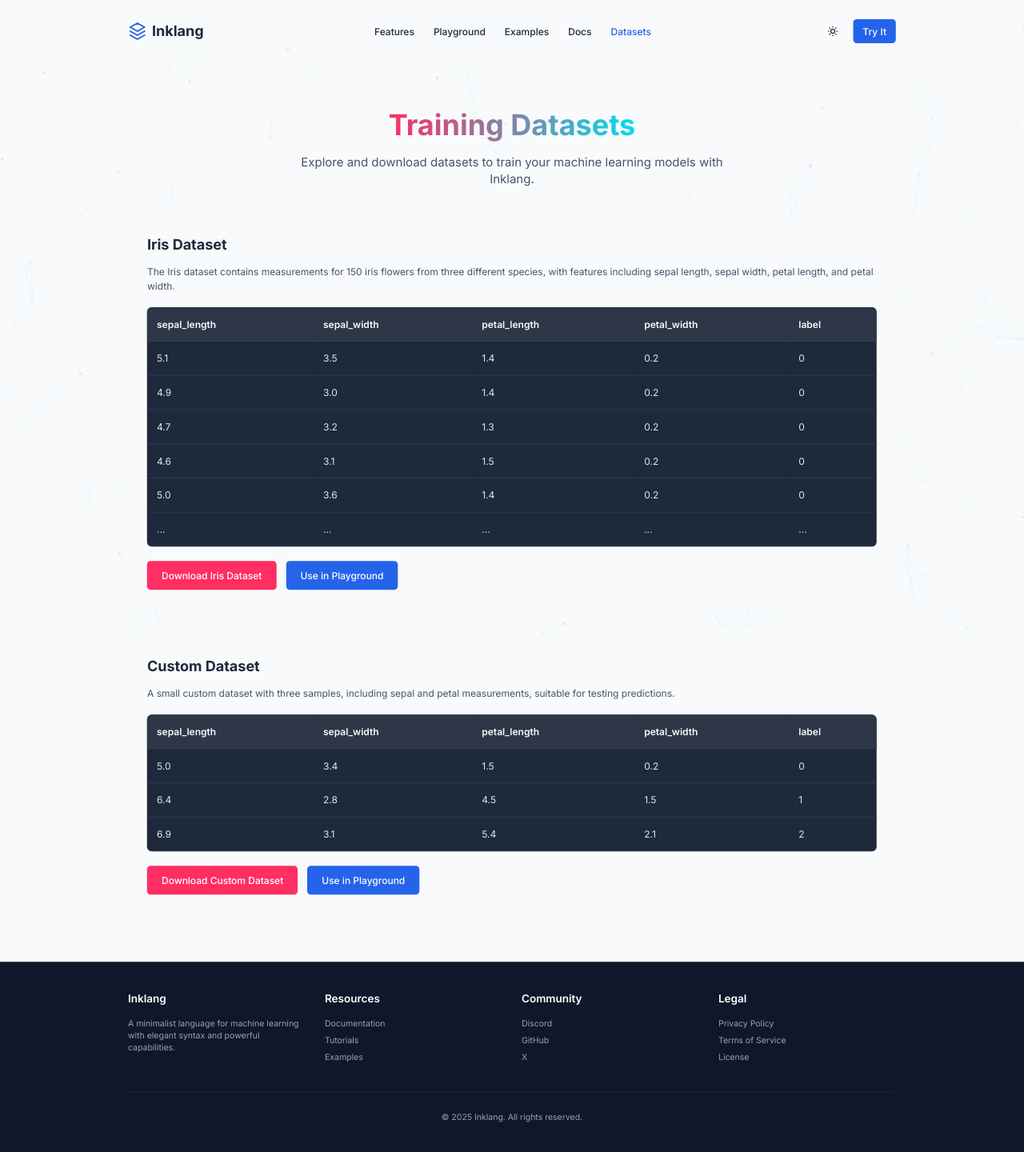
After one commit to aditya-manohar/inklang, a Flask app: page /datasets in a window 1280 px wide. The commit adds this page. Shown: the whole page at 80% size. Run offline with Flask 3, Linux system fonts and the light colour scheme; some libraries are stand-ins or nearby versions.

Commit message:
added datasets page

```diff
--- a/app.py
+++ b/app.py
@@ -30,6 +30,10 @@ def index():
 @app.route('/docs')
 def docs():
     return render_template('doc.html')
+
+@app.route('/datasets')
+def datasets():
+    return render_template('datasets.html')
 
 @app.route("/run", methods=["POST"])
 def run_code():
--- /dev/null
+++ b/templates/datasets.html
@@ -0,0 +1,413 @@
+<!doctype html>
+<html lang="en">
+
+<head>
+    <meta charset="utf-8" />
+    <meta name="viewport" content="width=device-width, initial-scale=1.0" />
+    <title>Inklang — Datasets for Training</title>
+    <script src="https://cdn.tailwindcss.com"></script>
+    <script src="https://cdnjs.cloudflare.com/ajax/libs/particles.js/2.0.0/particles.min.js"></script>
+    <script>
+        tailwind.config = {
+            darkMode: 'class',
+            theme: {
+                extend: {
+                    colors: {
+                        'inklang-primary': '#2563eb',
+                        'inklang-accent': '#7c3aed',
+                        'inklang-dark': '#0f172a',
+                        'inklang-light': '#f8fafc',
+                        'inklang-neon': '#FF2E63',
+                        'inklang-electric': '#00DDEB'
+                    },
+                    fontFamily: {
+                        'sans': ['Inter', 'sans-serif'],
+                        'mono': ['Fira Code', 'monospace'],
+                    },
+                    animation: {
+                        'fade-in': 'fadeIn 0.5s ease-out',
+                        'pulse-glow': 'pulseGlow 2s infinite',
+                    },
+                    keyframes: {
+                        fadeIn: {
+                            '0%': { opacity: '0' },
+                            '100%': { opacity: '1' },
+                        },
+                        pulseGlow: {
+                            '0%, 100%': { boxShadow: '0 0 10px #FF2E63' },
+                            '50%': { boxShadow: '0 0 20px #00DDEB' },
+                        },
+                    },
+                }
+            }
+        }
+    </script>
+    <link
+        href="https://fonts.googleapis.com/css2?family=Inter:wght@400;500;600;700&family=Fira+Code:wght@400;500&display=swap"
+        rel="stylesheet">
+    <style>
+        body {
+            transform: scale(0.75);
+            transform-origin: top left;
+            width: 133.33vw;
+            height: 133.33vh;
+            overflow-x: hidden;
+        }
+
+        .gradient-text {
+            background-clip: text;
+            -webkit-background-clip: text;
+            color: transparent;
+            background-image: linear-gradient(90deg, #FF2E63, #00DDEB);
+        }
+
+        html {
+            scroll-behavior: smooth;
+        }
+
+        .dataset-table {
+            background: #1e293b;
+            border-radius: 0.5rem;
+            overflow-x: auto;
+        }
+
+        .dataset-table table {
+            width: 100%;
+            border-collapse: collapse;
+        }
+
+        .dataset-table th,
+        .dataset-table td {
+            padding: 1rem;
+            text-align: left;
+            border-bottom: 1px solid #334155;
+        }
+
+        .dataset-table th {
+            background: #2d3748;
+            color: #f8fafc;
+            font-weight: 600;
+        }
+
+        .dataset-table td {
+            color: #e2e8f0;
+        }
+
+        .dataset-table::-webkit-scrollbar {
+            height: 8px;
+        }
+
+        .dataset-table::-webkit-scrollbar-track {
+            background: #1e293b;
+            border-radius: 4px;
+        }
+
+        .dataset-table::-webkit-scrollbar-thumb {
+            background: #FF2E63;
+            border-radius: 4px;
+        }
+
+        .dataset-table {
+            scrollbar-width: thin;
+            scrollbar-color: #FF2E63 #1e293b;
+        }
+
+        .btn-glow {
+            transition: transform 0.3s, box-shadow 0.3s;
+        }
+
+        .btn-glow:hover {
+            transform: translateY(-2px);
+            box-shadow: 0 0 20px rgba(255, 46, 99, 0.5);
+        }
+
+        #particles-js {
+            position: fixed;
+            width: 100%;
+            height: 100%;
+            z-index: -1;
+            opacity: 0.3;
+        }
+    </style>
+</head>
+
+<body class="min-h-screen font-sans text-slate-800 dark:text-slate-200 bg-inklang-light dark:bg-inklang-dark">
+    <div id="particles-js"></div>
+    <header class="py-8 px-4 relative">
+        <div class="container mx-auto flex justify-between items-center">
+            <a href="/">
+                <div class="flex items-center space-x-2">
+                    <svg class="w-8 h-8 text-inklang-primary" viewBox="0 0 24 24" fill="none"
+                        xmlns="http://www.w3.org/2000/svg">
+                        <path d="M12 2L3 7L12 12L21 7L12 2Z" stroke="currentColor" stroke-width="2"
+                            stroke-linecap="round" stroke-linejoin="round" />
+                        <path d="M3 12L12 17L21 12" stroke="currentColor" stroke-width="2" stroke-linecap="round"
+                            stroke-linejoin="round" />
+                        <path d="M3 17L12 22L21 17" stroke="currentColor" stroke-width="2" stroke-linecap="round"
+                            stroke-linejoin="round" />
+                    </svg>
+                    <h1 class="text-2xl font-bold">Inklang</h1>
+                </div>
+            </a>
+            <nav class="hidden md:flex space-x-8">
+                <a href="/#features" class="font-medium hover:text-inklang-primary transition-colors">Features</a>
+                <a href="/#playground" class="font-medium hover:text-inklang-primary transition-colors">Playground</a>
+                <a href="/#examples" class="font-medium hover:text-inklang-primary transition-colors">Examples</a>
+                <a href="/docs" class="font-medium hover:text-inklang-primary transition-colors">Docs</a>
+                <a href="/datasets" class="font-medium text-inklang-primary">Datasets</a>
+            </nav>
+            <div class="flex items-center space-x-4">
+                <button id="themeToggle"
+                    class="p-2 rounded-md hover:bg-slate-200 dark:hover:bg-slate-700 transition-colors">
+                    <svg id="themeIcon" class="w-5 h-5" fill="none" stroke="currentColor" viewBox="0 0 24 24">
+                        <path stroke-linecap="round" stroke-linejoin="round" stroke-width="2"
+                            d="M12 3v1m0 16v1m9-9h-1M4 12H3m15.364 6.364l-.707-.707M6.343 6.343l-.707-.707m12.728 0l-.707.707M6.343 17.657l-.707.707M16 12a4 4 0 11-8 0 4 4 0 018 0z" />
+                    </svg>
+                </button>
+                <a href="/index.html#playground"
+                    class="px-4 py-2 bg-inklang-primary text-white rounded-md font-medium hover:bg-blue-700 transition-colors">Try
+                    It</a>
+            </div>
+        </div>
+    </header>
+
+    <section class="py-20 px-4">
+        <div class="container mx-auto max-w-7xl">
+            <h1 class="text-4xl md:text-5xl font-bold text-center mb-6">
+                <span class="gradient-text">Training Datasets</span>
+            </h1>
+            <p class="text-xl text-slate-600 dark:text-slate-400 mb-12 max-w-3xl mx-auto text-center">
+                Explore and download datasets to train your machine learning models with Inklang.
+            </p>
+
+            <div class="grid grid-cols-1 gap-12">
+                <!-- Iris Dataset -->
+                <div class="bg-slate-50 dark:bg-slate-800 p-8 rounded-xl">
+                    <h2 class="text-2xl font-bold mb-4">Iris Dataset</h2>
+                    <p class="text-slate-600 dark:text-slate-400 mb-6">
+                        The Iris dataset contains measurements for 150 iris flowers from three different species, with
+                        features including sepal length, sepal width, petal length, and petal width.
+                    </p>
+                    <div class="dataset-table mb-6">
+                        <table>
+                            <thead>
+                                <tr>
+                                    <th>sepal_length</th>
+                                    <th>sepal_width</th>
+                                    <th>petal_length</th>
+                                    <th>petal_width</th>
+                                    <th>label</th>
+                                </tr>
+                            </thead>
+                            <tbody>
+                                <tr>
+                                    <td>5.1</td>
+                                    <td>3.5</td>
+                                    <td>1.4</td>
+                                    <td>0.2</td>
+                                    <td>0</td>
+                                </tr>
+                                <tr>
+                                    <td>4.9</td>
+                                    <td>3.0</td>
+                                    <td>1.4</td>
+                                    <td>0.2</td>
+                                    <td>0</td>
+                                </tr>
+                                <tr>
+                                    <td>4.7</td>
+                                    <td>3.2</td>
+                                    <td>1.3</td>
+                                    <td>0.2</td>
+                                    <td>0</td>
+                                </tr>
+                                <tr>
+                                    <td>4.6</td>
+                                    <td>3.1</td>
+                                    <td>1.5</td>
+                                    <td>0.2</td>
+                                    <td>0</td>
+                                </tr>
+                                <tr>
+                                    <td>5.0</td>
+                                    <td>3.6</td>
+                                    <td>1.4</td>
+                                    <td>0.2</td>
+                                    <td>0</td>
+                                </tr>
+                                <tr>
+                                    <td>...</td>
+                                    <td>...</td>
+                                    <td>...</td>
+                                    <td>...</td>
+                                    <td>...</td>
+                                </tr>
+                                <!-- Display only a preview to keep it concise -->
+                            </tbody>
+                        </table>
+                    </div>
+                    <div class="flex flex-col sm:flex-row gap-4">
+                        <a href="/uploads/iris.csv" download
+                            class="px-6 py-3 bg-inklang-neon text-white rounded-md font-medium hover:bg-pink-600 transition-colors btn-glow">
+                            Download Iris Dataset
+                        </a>
+                        <a href="/#playground"
+                            class="load-dataset-btn px-6 py-3 bg-inklang-primary text-white rounded-md font-medium hover:bg-blue-700 transition-colors"
+                            data-example="iris_randomforest.inkl">
+                            Use in Playground
+                        </a>
+                    </div>
+                </div>
+
+                <!-- Custom Dataset -->
+                <div class="bg-slate-50 dark:bg-slate-800 p-8 rounded-xl">
+                    <h2 class="text-2xl font-bold mb-4">Custom Dataset</h2>
+                    <p class="text-slate-600 dark:text-slate-400 mb-6">
+                        A small custom dataset with three samples, including sepal and petal measurements, suitable for
+                        testing predictions.
+                    </p>
+                    <div class="dataset-table mb-6">
+                        <table>
+                            <thead>
+                                <tr>
+                                    <th>sepal_length</th>
+                                    <th>sepal_width</th>
+                                    <th>petal_length</th>
+                                    <th>petal_width</th>
+                                    <th>label</th>
+                                </tr>
+                            </thead>
+                            <tbody>
+                                <tr>
+                                    <td>5.0</td>
+                                    <td>3.4</td>
+                                    <td>1.5</td>
+                                    <td>0.2</td>
+                                    <td>0</td>
+                                </tr>
+                                <tr>
+                                    <td>6.4</td>
+                                    <td>2.8</td>
+                                    <td>4.5</td>
+                                    <td>1.5</td>
+                                    <td>1</td>
+                                </tr>
+                                <tr>
+                                    <td>6.9</td>
+                                    <td>3.1</td>
+                                    <td>5.4</td>
+                                    <td>2.1</td>
+                                    <td>2</td>
+                                </tr>
+                            </tbody>
+                        </table>
+                    </div>
+                    <div class="flex flex-col sm:flex-row gap-4">
+                        <a href="/data/custom.csv" download
+                            class="px-6 py-3 bg-inklang-neon text-white rounded-md font-medium hover:bg-pink-600 transition-colors btn-glow">
+                            Download Custom Dataset
+                        </a>
+                        <a href="/index.html#playground"
+                            class="load-dataset-btn px-6 py-3 bg-inklang-primary text-white rounded-md font-medium hover:bg-blue-700 transition-colors"
+                            data-example="load_predict.inkl">
+                            Use in Playground
+                        </a>
+                    </div>
+                </div>
+            </div>
+        </div>
+    </section>
+
+    <footer class="py-12 px-4 bg-slate-900 text-slate-400">
+        <div class="container mx-auto">
+            <div class="grid grid-cols-1 md:grid-cols-4 gap-8">
+                <div>
+                    <h3 class="text-lg font-semibold text-white mb-4">Inklang</h3>
+                    <p class="text-sm">
+                        A minimalist language for machine learning with elegant syntax and powerful capabilities.
+                    </p>
+                </div>
+                <div>
+                    <h3 class="text-lg font-semibold text-white mb-4">Resources</h3>
+                    <ul class="space-y-2 text-sm">
+                        <li><a href="/docs" class="hover:text-white transition-colors">Documentation</a></li>
+                        <li><a href="/tutorials" class="hover:text-white transition-colors">Tutorials</a></li>
+                        <li><a href="/index.html#examples" class="hover:text-white transition-colors">Examples</a></li>
+                    </ul>
+                </div>
+                <div>
+                    <h3 class="text-lg font-semibold text-white mb-4">Community</h3>
+                    <ul class="space-y-2 text-sm">
+                        <li><a href="/discord" class="hover:text-white transition-colors" target="_blank">Discord</a>
+                        </li>
+                        <li><a href="https://github.com/aditya-manohar/inklang" target="_blank"
+                                class="hover:text-white transition-colors">GitHub</a></li>
+                        <li><a href="https://x.com/ManoharAdi36395" class="hover:text-white transition-colors"
+                                target="_blank">X</a></li>
+                    </ul>
+                </div>
+                <div>
+                    <h3 class="text-lg font-semibold text-white mb-4">Legal</h3>
+                    <ul class="space-y-2 text-sm">
+                        <li><a href="/privacy" class="hover:text-white transition-colors">Privacy Policy</a></li>
+                        <li><a href="/terms" class="hover:text-white transition-colors">Terms of Service</a></li>
+                        <li><a href="/license" class="hover:text-white transition-colors">License</a></li>
+                    </ul>
+                </div>
+            </div>
+            <div class="border-t border-slate-800 mt-12 pt-8 text-center text-sm">
+                <p>&copy; 2025 Inklang. All rights reserved.</p>
+            </div>
+        </div>
+    </footer>
+
+    <script>
+        // Initialize particles.js
+        particlesJS('particles-js', {
+            particles: {
+                number: { value: 80, density: { enable: true, value_area: 800 } },
+                color: { value: '#FF2E63' },
+                shape: { type: 'circle' },
+                opacity: { value: 0.5, random: true },
+                size: { value: 3, random: true },
+                line_linked: { enable: true, distance: 150, color: '#00DDEB', opacity: 0.4, width: 1 },
+                move: { enable: true, speed: 2, direction: 'none', random: true }
+            },
+            interactivity: {
+                detect_on: 'canvas',
+                events: { onhover: { enable: true, mode: 'grab' }, onclick: { enable: true, mode: 'push' } },
+                modes: { grab: { distance: 200, line_linked: { opacity: 1 } }, push: { particles_nb: 5 } }
+            },
+            retina_detect: true
+        });
+
+        // Theme toggle functionality
+        const themeToggle = document.getElementById('themeToggle');
+        const themeIcon = document.getElementById('themeIcon');
+        themeToggle.addEventListener('click', () => {
+            document.documentElement.classList.toggle('dark');
+            const isDark = document.documentElement.classList.contains('dark');
+            localStorage.setItem('theme', isDark ? 'dark' : 'light');
+            themeIcon.innerHTML = isDark ?
+                `<path stroke-linecap="round" stroke-linejoin="round" stroke-width="2" d="M21 12.79A9 9 0 1111.21 3 7 7 0 0021 12.79z" />` :
+                `<path stroke-linecap="round" stroke-linejoin="round" stroke-width="2" d="M12 3v1m0 16v1m9-9h-1M4 12H3m15.364 6.364l-.707-.707M6.343 6.343l-.707-.707m12.728 0l-.707.707M6.343 17.657l-.707.707M16 12a4 4 0 11-8 0 4 4 0 018 0z" />`;
+        });
+
+        // Check for saved theme preference
+        if (localStorage.getItem('theme') === 'dark' ||
+            (window.matchMedia('(prefers-color-scheme: dark)').matches && !localStorage.getItem('theme'))) {
+            document.documentElement.classList.add('dark');
+            themeIcon.innerHTML = `<path stroke-linecap="round" stroke-linejoin="round" stroke-width="2" d="M21 12.79A9 9 0 1111.21 3 7 7 0 0021 12.79z" />`;
+        }
+
+        // Load dataset into playground
+        document.querySelectorAll('.load-dataset-btn').forEach(button => {
+            button.addEventListener('click', () => {
+                const exampleName = button.getAttribute('data-example');
+                localStorage.setItem('loadExample', exampleName);
+            });
+        });
+    </script>
+</body>
+
+</html>
```
Also changed, not shown: templates/doc.html (+5 -2 lines), templates/index.html (+5 -2 lines), 1 other file.
